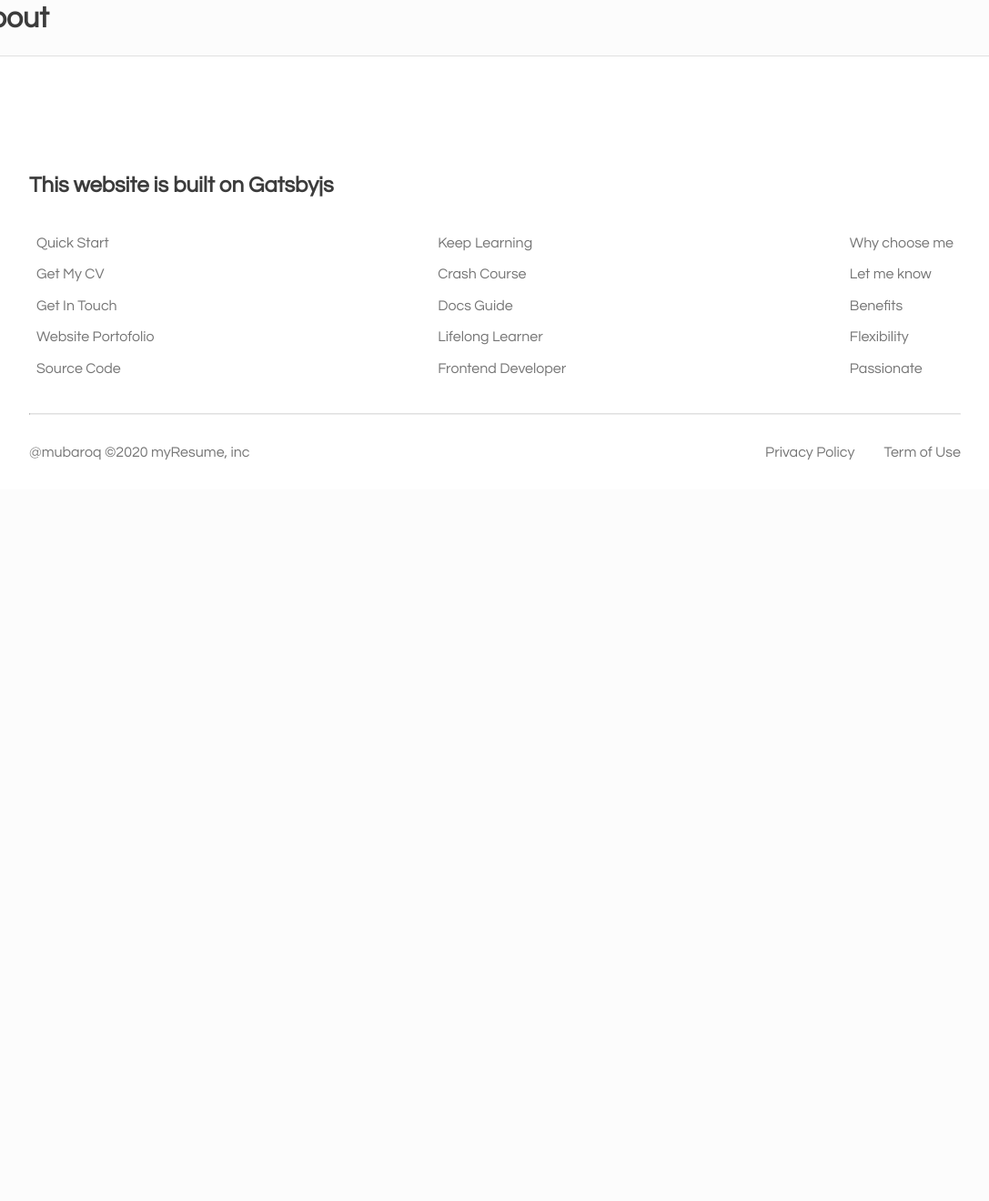
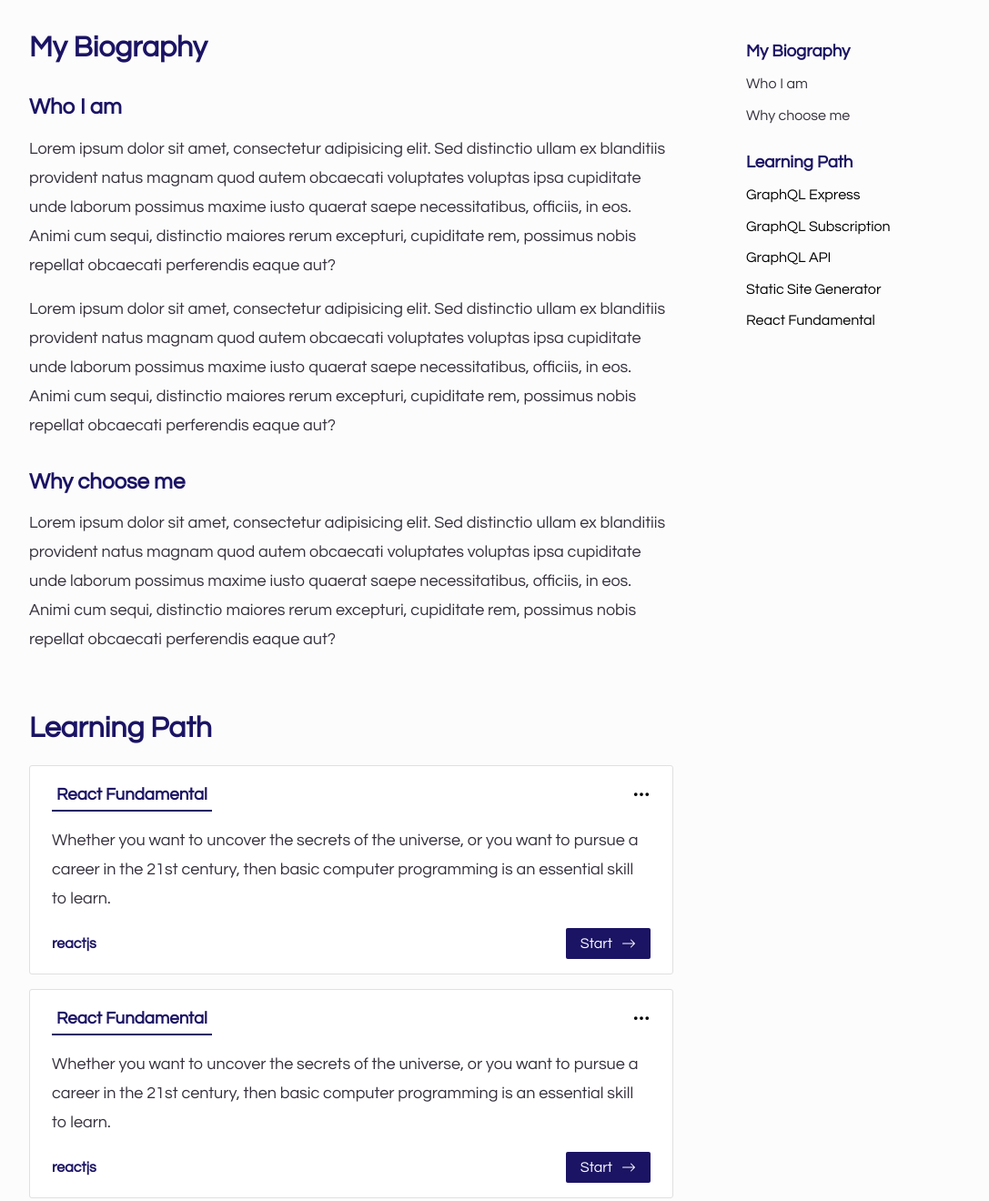
Before and after one commit to soullmeth1/myprofile-gatsbyjs, a Gatsby site in the folder gatsby-resume/: page /about in a window 1280 px wide. Shown: the part 98-1418 px from the top of the page at 91% size, without its empty margins (96-1183 px from the left). Before the commit the page ends 800 px from the top, so only its background shows below. Built offline with nearby package versions, Linux system fonts and the light colour scheme; Gatsby itself is replaced by a stand-in of ours.

Commit message:
about page

```diff
--- a/gatsby-resume/src/components/Filtering.js
+++ b/gatsby-resume/src/components/Filtering.js
@@ -86,7 +86,7 @@ function Filtering({ data }) {
       ul.current.scroll(ul.current.clientWidth + ul.current.scrollLeft, 0);
     }
     setBtn(ul.current.clientWidth + ul.current.scrollLeft);
-    console.log(btn);
+    // console.log(btn);
     // setScroll((val) => true);
   };
 
--- a/gatsby-resume/src/pages/about.js
+++ b/gatsby-resume/src/pages/about.js
@@ -1,11 +1,181 @@
 import React from 'react';
+import styled from 'styled-components';
 import SEO from '../components/SEO';
+import { BsArrowRight, BsThreeDots } from 'react-icons/bs';
+
+const Content = styled.div`
+  flex: 3;
+  h1 {
+    color: var(--title);
+  }
+  h2 {
+    color: var(--title);
+    margin: 2rem auto 1rem;
+  }
+  p {
+    line-height: 2rem;
+    font-size: 18px;
+    font-weight: 400;
+    font-style: normal;
+  }
+`;
+
+const Side = styled.div`
+  flex: 1;
+  max-height: 100vh;
+  overflow-y: auto;
+  position: sticky;
+  top: 0;
+  @media (max-width: 650px) {
+    display: none;
+  }
+  > ul + ul {
+    margin-top: 1rem;
+  }
+  ul {
+    list-style: none;
+    h3 {
+      margin: 2rem 0 1rem;
+      color: var(--title);
+    }
+    li {
+      margin: 1rem 0;
+      a {
+        color: var(--sub-text);
+        text-decoration: none;
+      }
+    }
+  }
+`;
+
+const CardLearn = styled.div`
+  padding: 1rem 1.5rem;
+  background-color: white;
+  border: 1px solid var(--soft-gray);
+  margin: 1rem auto;
+  border-radius: 3px;
+  h3 {
+    padding: 5px;
+    border-bottom: 2px solid var(--title);
+  }
+
+  h3,
+  h4 {
+    color: var(--title);
+  }
+  > div {
+    display: flex;
+    align-items: center;
+    justify-content: space-between;
+    gap: 1rem;
+  }
+`;
+
+const BtnMore = styled.button`
+  cursor: pointer;
+  border: none;
+  background-color: transparent;
+  outline: none;
+`;
+
+const BtnStart = styled.a`
+  border-radius: 2px;
+  text-decoration: none;
+  color: white;
+  background-color: var(--title);
+  display: flex;
+  align-items: center;
+  padding: 0.5rem 1rem;
+  svg {
+    margin-left: 10px;
+  }
+`;
 
 function about() {
   return (
-    <div>
+    <div
+      className="container"
+      style={{
+        gap: '5rem',
+        margin: '2rem auto',
+        display: 'flex',
+        justifyContent: 'space-between',
+      }}
+    >
       <SEO title={'About Me'} />
-      <h1>Hey About</h1>
+      <Content>
+        <h1>My Biography</h1>
+        <h2 id="whoiam">Who I am</h2>
+        <p>
+          Lorem ipsum dolor sit amet, consectetur adipisicing elit. Sed
+          distinctio ullam ex blanditiis provident natus magnam quod autem
+          obcaecati voluptates voluptas ipsa cupiditate unde laborum possimus
+          maxime iusto quaerat saepe necessitatibus, officiis, in eos. Animi cum
+          sequi, distinctio maiores rerum excepturi, cupiditate rem, possimus
+          nobis repellat obcaecati perferendis eaque aut?
+        </p>
+        <p>
+          Lorem ipsum dolor sit amet, consectetur adipisicing elit. Sed
+          distinctio ullam ex blanditiis provident natus magnam quod autem
+          obcaecati voluptates voluptas ipsa cupiditate unde laborum possimus
+          maxime iusto quaerat saepe necessitatibus, officiis, in eos. Animi cum
+          sequi, distinctio maiores rerum excepturi, cupiditate rem, possimus
+          nobis repellat obcaecati perferendis eaque aut?
+        </p>
+        <h2 id="whychooseme">Why choose me</h2>
+        <p>
+          Lorem ipsum dolor sit amet, consectetur adipisicing elit. Sed
+          distinctio ullam ex blanditiis provident natus magnam quod autem
+          obcaecati voluptates voluptas ipsa cupiditate unde laborum possimus
+          maxime iusto quaerat saepe necessitatibus, officiis, in eos. Animi cum
+          sequi, distinctio maiores rerum excepturi, cupiditate rem, possimus
+          nobis repellat obcaecati perferendis eaque aut?
+        </p>
+        <div style={{ marginTop: '4rem' }}>
+          <h1>Learning Path</h1>
+          {Array.from({ length: 3 }).map((_, i) => (
+            <CardLearn key={i}>
+              <div>
+                <h3>React Fundamental</h3>
+                <BtnMore>
+                  <BsThreeDots size={20} />
+                </BtnMore>
+              </div>
+              <p>
+                Whether you want to uncover the secrets of the universe, or you
+                want to pursue a career in the 21st century, then basic computer
+                programming is an essential skill to learn.
+              </p>
+              <div>
+                <h4>reactjs</h4>
+                <BtnStart href="">
+                  Start
+                  <BsArrowRight />
+                </BtnStart>
+              </div>
+            </CardLearn>
+          ))}
+        </div>
+      </Content>
+      <Side>
+        <ul>
+          <h3>My Biography</h3>
+          <li>
+            <a href="#whoiam">Who I am</a>
+          </li>
+          <li>
+            <a href="#whychooseme">Why choose me</a>
+          </li>
+        </ul>
+        <ul>
+          <h3>Learning Path</h3>
+          <li>GraphQL Express</li>
+          <li>GraphQL Subscription</li>
+          <li>GraphQL API</li>
+          <li>Static Site Generator</li>
+          <li>React Fundamental</li>
+        </ul>
+      </Side>
     </div>
   );
 }
--- a/gatsby-resume/src/styles/GlobalStyle.js
+++ b/gatsby-resume/src/styles/GlobalStyle.js
@@ -8,9 +8,10 @@ const GlobalStyle = createGlobalStyle`
     --light-gray: #505050;
     --soft-gray: #e0e0e0;
     --text-black: #3c3c3c;
-    --sub-text: #757575;
+    --sub-text: #36313d;
     --btn-primary: #ff5454;
     --secondary:#6c63ff;
+    --title:#1b1464;
 
 
     /* --background : #0000006b;
```
